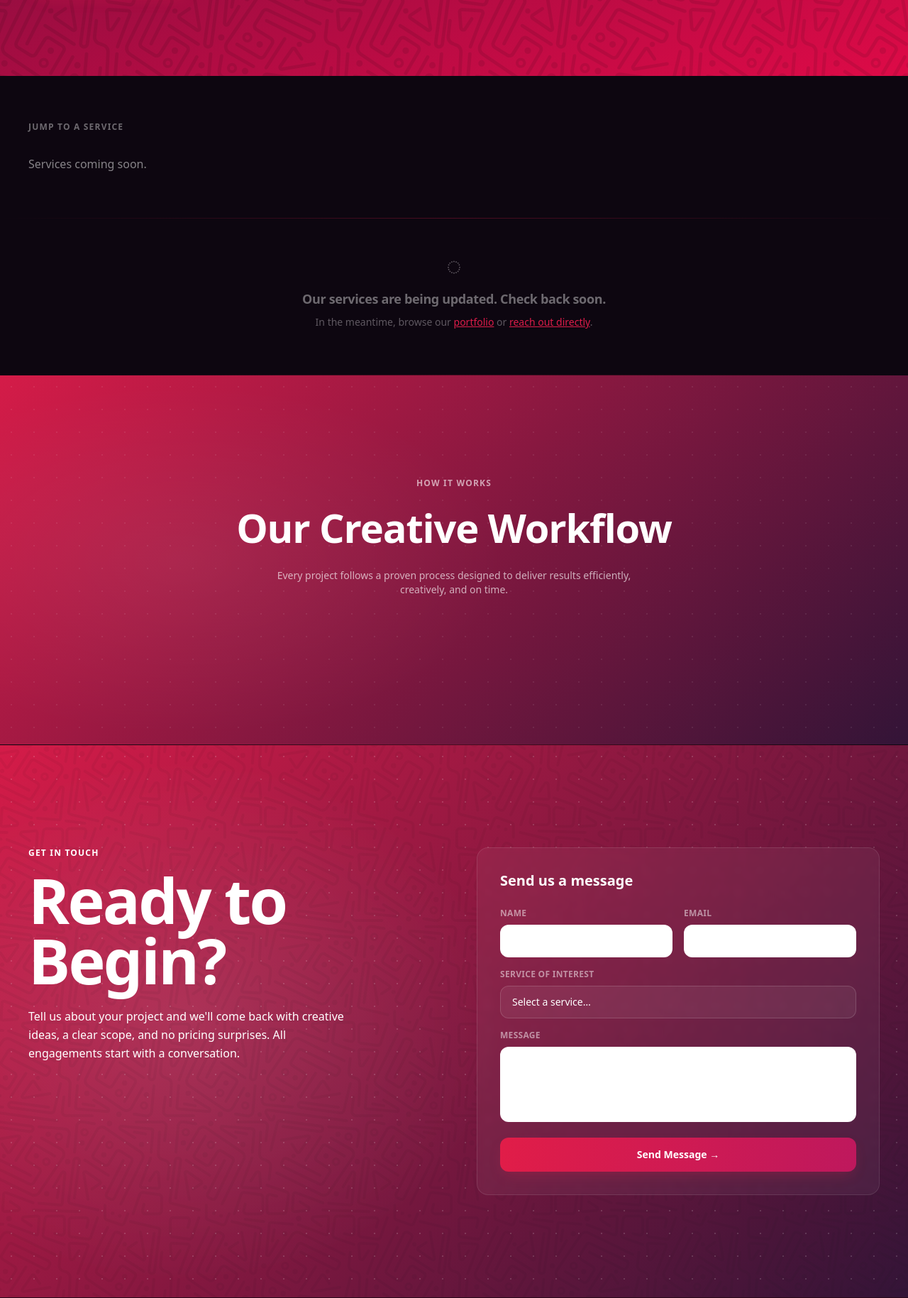
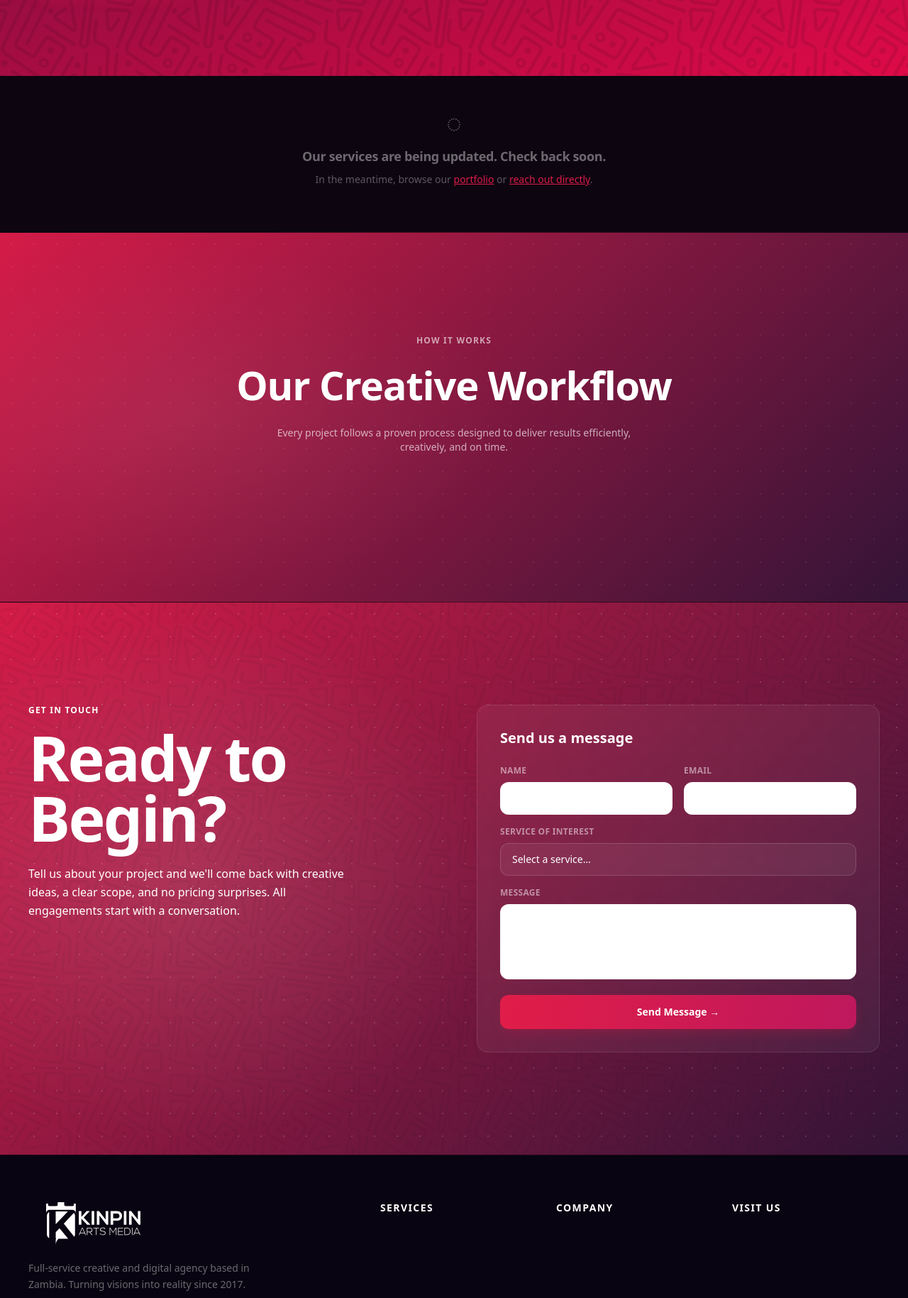
Before and after one commit to KasubaR/Kinpin-Arts-Media, a Django app: template templates/services/list.html in a window 1280 px wide. Shown: the part 846-2675 px from the top of the page at 71% size. Run offline with Django 4.2, Linux system fonts and the light colour scheme; the template is opened without the code that fills it, so the values that code supplies are empty; some libraries are stand-ins or nearby versions.

Commit message:
Remove jump to a service section from services page
Co-Authored-By: Claude Sonnet 4.6 <noreply@anthropic.com>

```diff
--- a/templates/services/list.html
+++ b/templates/services/list.html
@@ -41,28 +41,7 @@
     <div class="absolute right-0 top-1/2 -translate-y-1/2 translate-x-1/4 w-[420px] h-[420px] hero-ring-2 opacity-20 pointer-events-none"></div>
   </section>
 
-  <section id="all-services" class="section-dark py-16">
-    <div class="max-w-7xl mx-auto px-6 lg:px-10">
-
-      <p class="text-white/40 text-xs font-semibold tracking-widest uppercase mb-8 font-body">Jump to a service</p>
-
-      {% if services %}
-      <div class="grid grid-cols-3 sm:grid-cols-5 lg:grid-cols-9 gap-3">
-        {% for service in services %}
-        <a href="#{{ service.slug }}" class="jump-card reveal">
-          <span class="jump-card-label font-body">{{ service.short_description|truncatechars:22 }}</span>
-        </a>
-        {% endfor %}
-      </div>
-      {% else %}
-      <p class="font-body text-white/50">Services coming soon.</p>
-      {% endif %}
-    </div>
-  </section>
-
-  <div class="divider"></div>
-
-  <section class="section-dark py-0">
+  <section id="all-services" class="section-dark py-0">
     <div class="max-w-7xl mx-auto px-6 lg:px-10">
 
       {% for service in services %}
```
